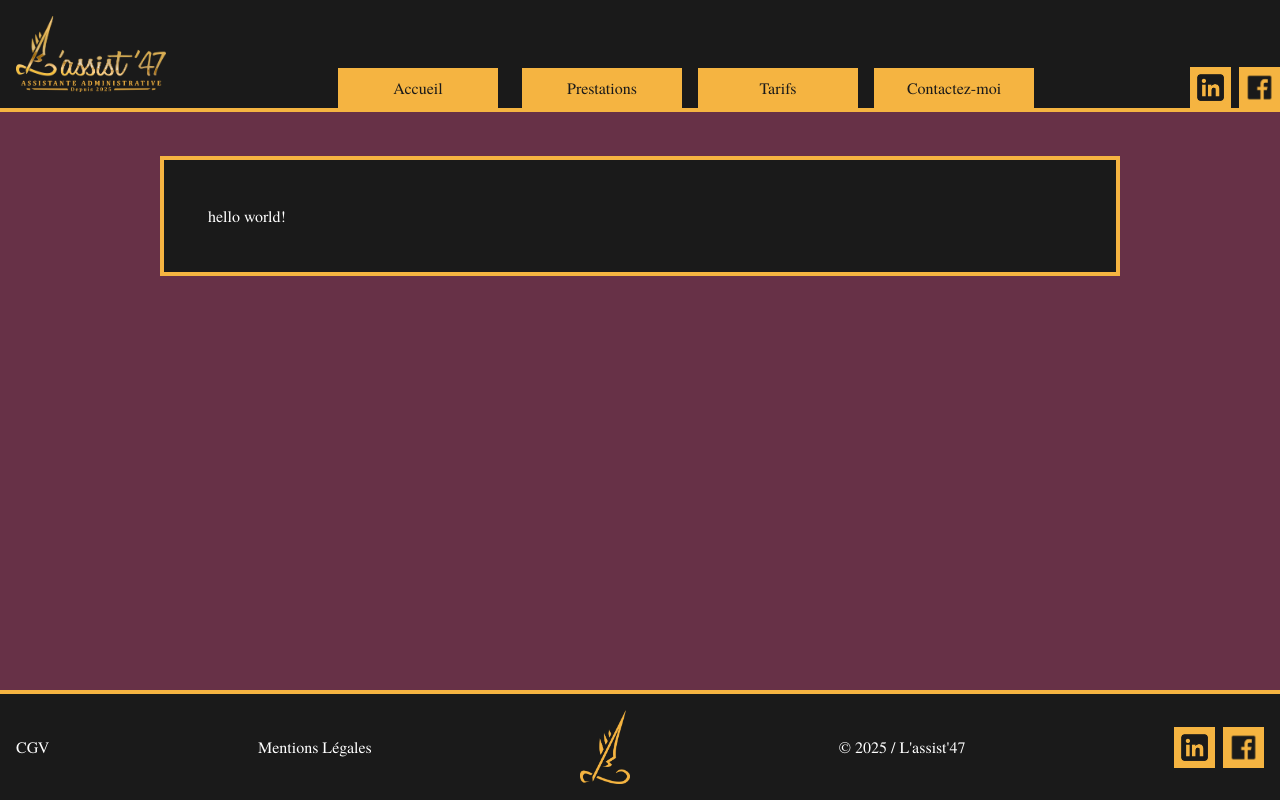
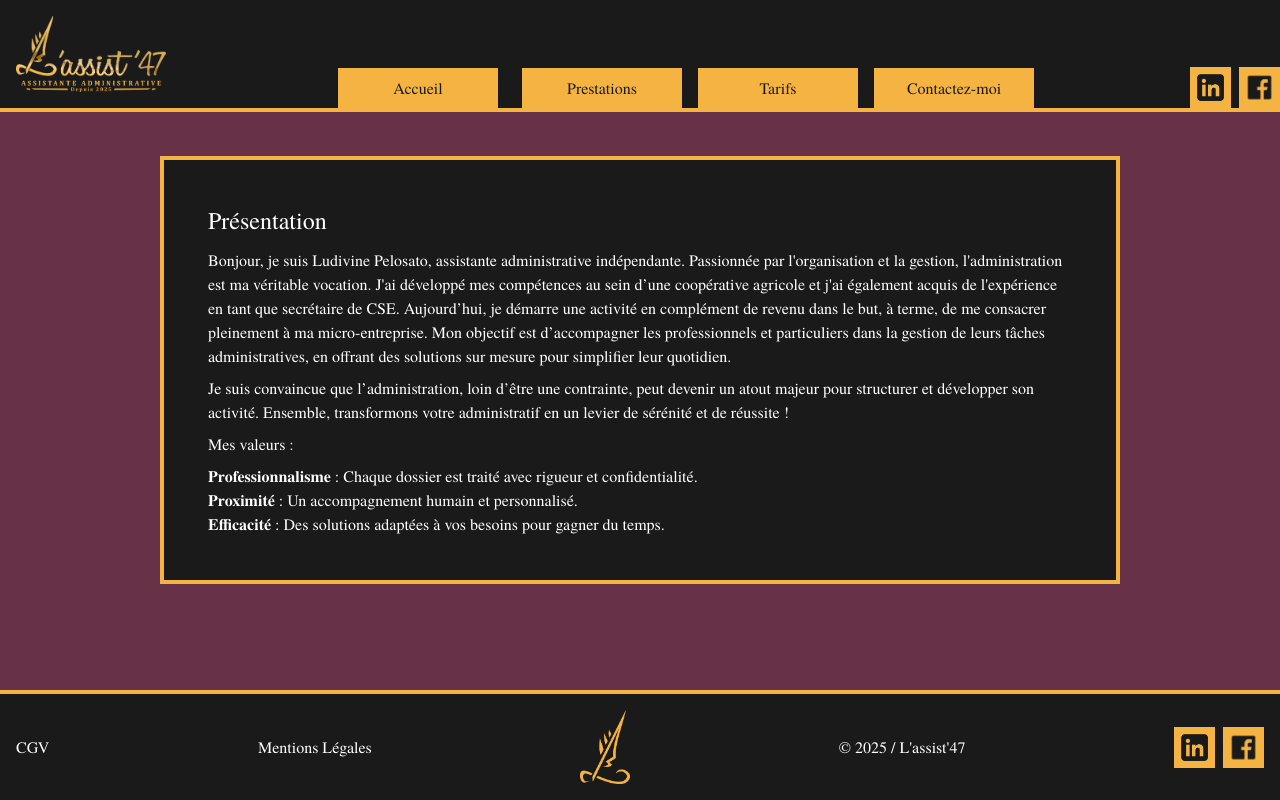
Before and after one commit to paul-mesnilgrente/lassist47, a Next.js app: page /lassist47/ in a window 1280 px wide. Built offline with nearby package versions, Linux system fonts and the light colour scheme.

Commit message:
feat: added presentation text

```diff
--- a/app/page.tsx
+++ b/app/page.tsx
@@ -1,3 +1,39 @@
 export default function Home() {
-  return <h1>hello world!</h1>;
+  return (
+    <>
+      <h1 className="text-2xl pb-3">Présentation</h1>
+      <p className="pb-2">
+        Bonjour, je suis Ludivine Pelosato, assistante administrative
+        indépendante. Passionnée par l'organisation et la gestion,
+        l'administration est ma véritable vocation. J'ai développé mes
+        compétences au sein d’une coopérative agricole et j'ai également acquis
+        de l'expérience en tant que secrétaire de CSE. Aujourd’hui, je démarre
+        une activité en complément de revenu dans le but, à terme, de me
+        consacrer pleinement à ma micro-entreprise. Mon objectif est
+        d’accompagner les professionnels et particuliers dans la gestion de
+        leurs tâches administratives, en offrant des solutions sur mesure pour
+        simplifier leur quotidien.
+      </p>
+      <p className="pb-2">
+        Je suis convaincue que l’administration, loin d’être une contrainte,
+        peut devenir un atout majeur pour structurer et développer son activité.
+        Ensemble, transformons votre administratif en un levier de sérénité et
+        de réussite !
+      </p>
+      <p className="pb-2">Mes valeurs :</p>
+      <ul>
+        <li>
+          <strong>Professionnalisme</strong> : Chaque dossier est traité avec
+          rigueur et confidentialité.
+        </li>
+        <li>
+          <strong>Proximité</strong> : Un accompagnement humain et personnalisé.
+        </li>
+        <li>
+          <strong>Efficacité</strong> : Des solutions adaptées à vos besoins
+          pour gagner du temps.
+        </li>
+      </ul>
+    </>
+  );
 }
```
